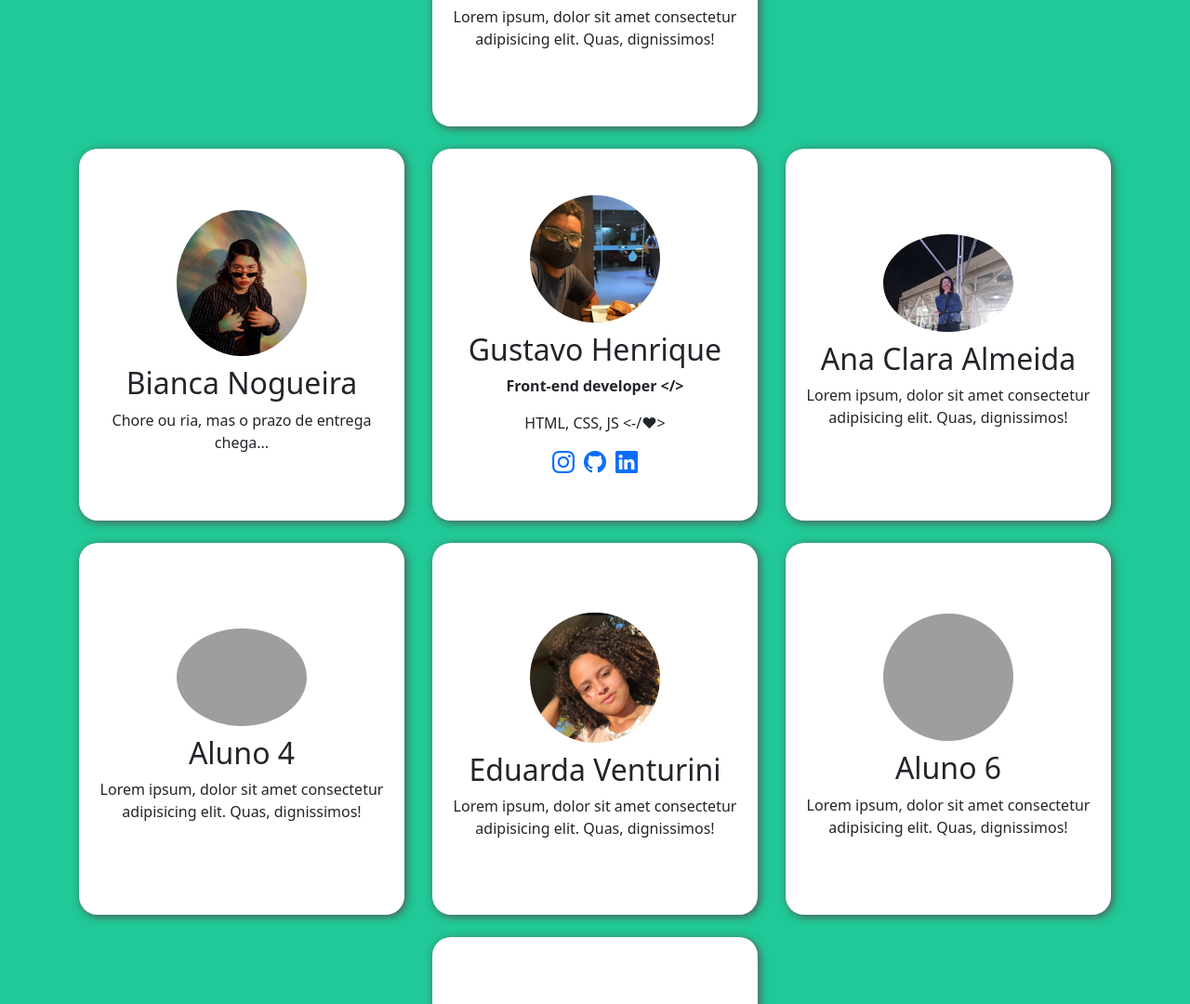
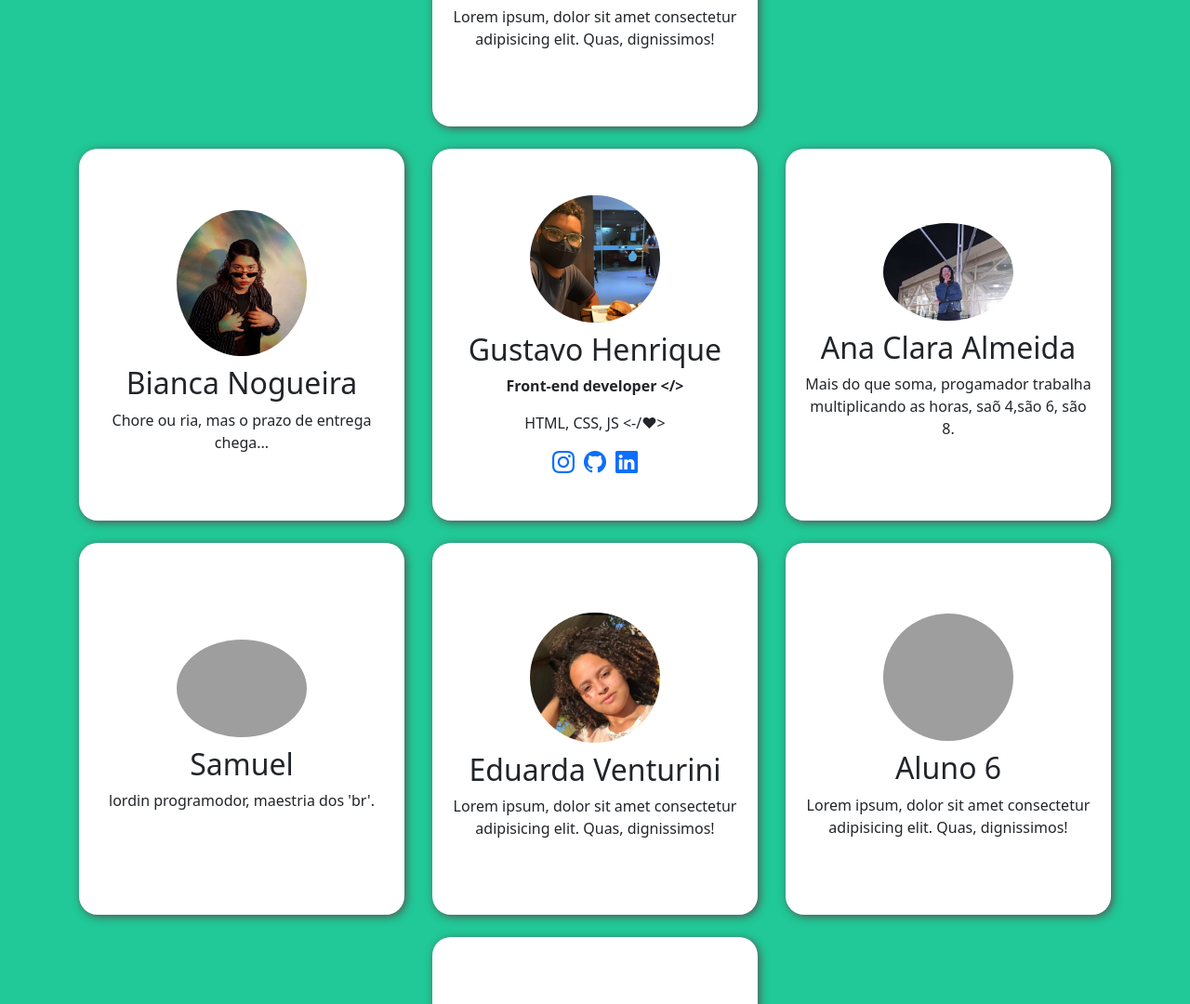
Before and after one commit to Drugs/Coffee221, a PHP site: page /coffee221/pages/nossotime.php in a window 1280 px wide. Shown: the part 463-1543 px from the top of the page at 93% size. Run offline with PHP 8.4, Linux system fonts and the light colour scheme; some libraries are stand-ins or nearby versions; grey boxes are pictures that could not be loaded.

Commit message:
nosso time

```diff
--- a/pages/nossotime.php
+++ b/pages/nossotime.php
@@ -50,14 +50,14 @@ include "../include/nave-site.php";
                     <div class="cartao aluno-3">
                         <img class="imagens" src="../Imagens\imagens-nossotime\anafoto.jpeg" alt="">
                         <h2>Ana Clara Almeida</h2>
-                        <p>Lorem ipsum, dolor sit amet consectetur adipisicing elit. Quas, dignissimos!</p>
+                        <p>Mais do que soma, progamador trabalha multiplicando as horas, saõ 4,são 6, são 8. </p>
                     </div>
                 </div>
                 <div class="col-md-4  coluna_4">
                     <div class="cartao aluno-3">
                         <img class="imagens" src="../Imagens\imagens-nossotime\" alt="">
-                        <h2>Aluno 4</h2>
-                        <p>Lorem ipsum, dolor sit amet consectetur adipisicing elit. Quas, dignissimos!</p>
+                        <h2>Samuel</h2>
+                        <p>lordin programodor, maestria dos 'br'.</p>
                     </div>
                 </div>
                 <div class="col-md-4 coluna_4">
```
